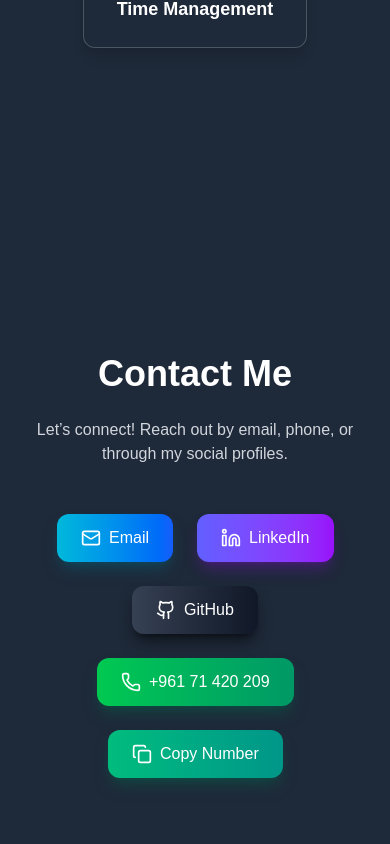
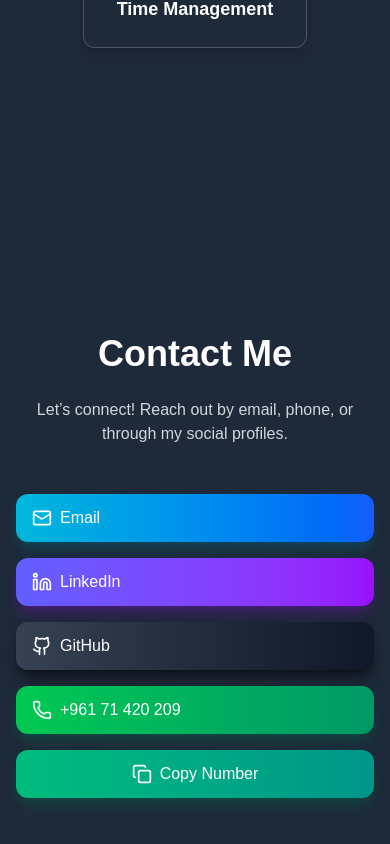
Before and after one commit to IhabAbk/MyPortfolio, a Next.js app: page / in a window 390 px wide. Shown: the part 7619-8463 px from the top of the page. Built offline with nearby package versions, Linux system fonts and the light colour scheme.

Commit message:
Enhance Contac Responsivity

```diff
--- a/src/components/Contact.tsx
+++ b/src/components/Contact.tsx
@@ -2,7 +2,7 @@
 import { useState } from "react";
 import { motion } from "framer-motion";
 import { Mail, Linkedin, Github, Phone, Copy, Check } from "lucide-react";
-import type { LucideIcon } from "lucide-react"; // ✅ Import proper type
+import type { LucideIcon } from "lucide-react";
 
 export default function Contact() {
   const [copied, setCopied] = useState(false);
@@ -42,13 +42,12 @@ export default function Contact() {
     },
   ];
 
-  // ✅ Correct TypeScript type
   const IconWrap = ({ Icon }: { Icon: LucideIcon }) => <Icon size={20} />;
 
   return (
     <motion.section
       id="contact"
-      className="min-h-screen flex flex-col items-center justify-center bg-gray-800 text-white py-24 px-8"
+      className="min-h-screen flex flex-col items-center justify-center bg-gray-800 text-white py-24 px-4 sm:px-8"
       initial={{ opacity: 0, y: 50 }}
       whileInView={{ opacity: 1, y: 0 }}
       viewport={{ once: true, amount: 0.2 }}
@@ -64,7 +63,7 @@ export default function Contact() {
       </motion.h2>
 
       <motion.p
-        className="mb-12 text-center text-gray-300 max-w-2xl"
+        className="mb-12 text-center text-gray-300 max-w-md sm:max-w-2xl"
         initial={{ opacity: 0 }}
         whileInView={{ opacity: 1 }}
         transition={{ delay: 0.25, duration: 0.6 }}
@@ -72,24 +71,24 @@ export default function Contact() {
         Let’s connect! Reach out by email, phone, or through my social profiles.
       </motion.p>
 
-      <div className="flex flex-wrap justify-center gap-6">
+      {/* Responsive buttons */}
+      <div className="flex flex-wrap justify-center gap-4 sm:gap-6 w-full max-w-xl">
         {items.map((item, i) => (
           <motion.a
             key={item.key}
             href={item.href}
             target={item.key === "linkedin" || item.key === "github" ? "_blank" : undefined}
             rel={item.key === "linkedin" || item.key === "github" ? "noopener noreferrer" : undefined}
-            className={`group flex items-center gap-2 px-6 py-3 rounded-xl ${item.classes}
-                        transition will-change-transform focus:outline-none focus:ring-2 focus:ring-white/40`}
+            className={`relative flex items-center gap-2 px-4 sm:px-6 py-3 sm:py-3 rounded-xl ${item.classes}
+                        transition transform will-change-transform focus:outline-none focus:ring-2 focus:ring-white/40 w-full sm:w-auto text-center`}
             initial={{ opacity: 0, y: 30 }}
             whileInView={{ opacity: 1, y: 0 }}
             transition={{ duration: 0.55, ease: "easeOut", delay: 0.12 * i }}
-            whileHover={{ scale: 1.08, y: -2 }}
-            whileTap={{ scale: 0.98 }}
+            whileHover={{ scale: 1.05, y: -2 }}
+            whileTap={{ scale: 0.97 }}
           >
             <IconWrap Icon={item.icon} />
             {item.label}
-            <span className="absolute inset-0 rounded-xl opacity-0 group-hover:opacity-100 transition duration-300 blur-md" />
           </motion.a>
         ))}
 
@@ -102,14 +101,12 @@ export default function Contact() {
               setTimeout(() => setCopied(false), 1500);
             } catch {}
           }}
-          className="flex items-center gap-2 px-6 py-3 rounded-xl bg-gradient-to-r from-emerald-500 to-teal-600
-                     shadow-lg shadow-emerald-800/40 transition will-change-transform
-                     hover:scale-105 focus:outline-none focus:ring-2 focus:ring-white/40"
+          className="flex items-center gap-2 px-4 sm:px-6 py-3 sm:py-3 rounded-xl bg-gradient-to-r from-emerald-500 to-teal-600 shadow-lg shadow-emerald-800/40 transition transform will-change-transform hover:scale-105 focus:outline-none focus:ring-2 focus:ring-white/40 w-full sm:w-auto justify-center text-center"
           initial={{ opacity: 0, y: 30 }}
           whileInView={{ opacity: 1, y: 0 }}
           transition={{ duration: 0.55, ease: "easeOut", delay: 0.12 * items.length }}
-          whileHover={{ scale: 1.06, y: -2 }}
-          whileTap={{ scale: 0.98 }}
+          whileHover={{ scale: 1.05, y: -2 }}
+          whileTap={{ scale: 0.97 }}
         >
           {copied ? <Check size={20} /> : <Copy size={20} />}
           {copied ? "Copied!" : "Copy Number"}
```
